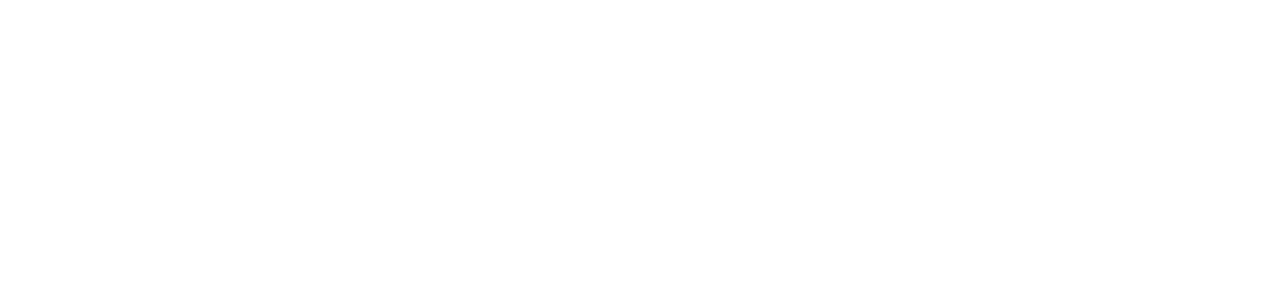
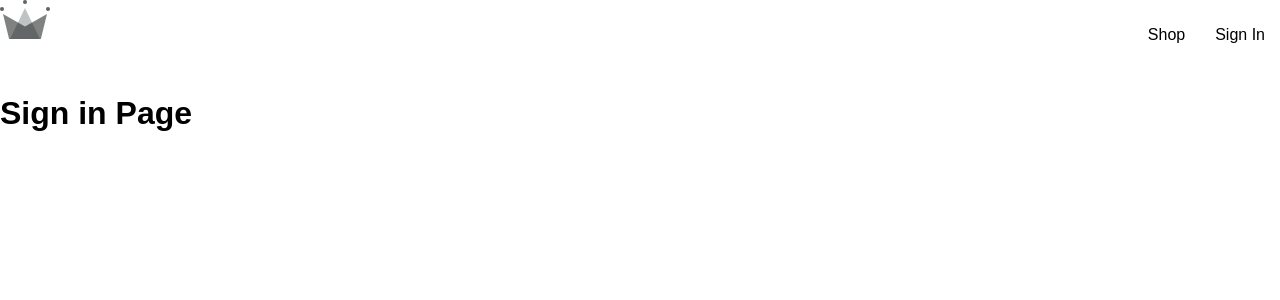
Before and after one commit to stefanscn/test-react, a React (Create React App) app: page /sign-in in a window 1280 px wide. Before the commit this address had no page. Shown: the top 300 px of the page. Built offline with nearby package versions, Linux system fonts and the light colour scheme.

Commit message:
firebase config 1

```diff
--- a/package.json
+++ b/package.json
@@ -6,6 +6,7 @@
     "@testing-library/jest-dom": "^5.17.0",
     "@testing-library/react": "^13.4.0",
     "@testing-library/user-event": "^13.5.0",
+    "firebase": "^10.9.0",
     "react": "^18.2.0",
     "react-dom": "^18.2.0",
     "react-router-dom": "^6.22.1",
--- a/src/App.js
+++ b/src/App.js
@@ -1,7 +1,8 @@
 import { Routes, Route } from "react-router-dom";
 
 import Home from "./components/routes/home/home.component";
-import Navigation from "./components/routes/home/navigation/navigation.component";
+import Navigation from "./components/routes/navigation/navigation.component";
+import SignIn from "./components/routes/sign-in/sign-in.component";
 
 
 const Shop = () => {
@@ -15,12 +16,11 @@ return(
    <Route path='/' element={<Navigation/>} >
       <Route index element ={<Home/>}></Route>
       <Route path = 'shop' element ={<Shop/>}></Route>
+      <Route path = 'sign-in' element ={<SignIn/>}></Route>
+
    </Route>
   </Routes>
   );
 }
 
 export default App;
-
-
-// comentairul aceste trebuie sters
--- a/src/components/routes/home/navigation/navigation.component.jsx
+++ b/src/components/routes/navigation/navigation.component.jsx
@@ -1,16 +1,23 @@
 import { Fragment } from "react";
 import { Outlet, Link } from "react-router-dom"
+
+import { ReactComponent as CrwnLogo } from '../../../assets/crown.svg';
+
+import './navigation.styles.scss'
 
 const Navigation = () => {
     return (
        <Fragment>
           <div className='navigation'>
             <Link className="Logo-Constainer" to='/'>
-            <div>Logo</div>
+            <CrwnLogo className='logo'/>
             </Link>
             <div className="nav-links-container">
                 <Link className='nav-link' to ='/shop'>
                     Shop
+                </Link>
+                <Link className='nav-link' to ='/sign-in'>
+                    Sign In
                 </Link>
             </div>
           </div>
--- /dev/null
+++ b/src/components/routes/navigation/navigation.styles.scss
@@ -0,0 +1,26 @@
+.navigation {
+  height: 70px;
+  width: 100%;
+  display: flex;
+  justify-content: space-between;
+  margin-bottom: 25px;
+
+  .logo-container {
+    height: 100%;
+    width: 70px;
+    padding: 25px;
+  }
+
+  .nav-links-container {
+    width: 50%;
+    height: 100%;
+    display: flex;
+    align-items: center;
+    justify-content: flex-end;
+
+    .nav-link {
+      padding: 10px 15px;
+      cursor: pointer;
+    }
+  }
+}
--- /dev/null
+++ b/src/components/routes/sign-in/sign-in.component.jsx
@@ -0,0 +1,9 @@
+const SignIn =()=>{
+    return(
+        <div>
+            <h1>Sign in Page</h1>
+        </div>
+    )
+}
+
+export default SignIn;
--- a/src/index.scss
+++ b/src/index.scss
@@ -9,3 +9,12 @@ code {
   font-family: source-code-pro, Menlo, Monaco, Consolas, 'Courier New',
     monospace;
 }
+
+a{
+  text-decoration: none;
+  color:black;
+ }
+
+ *{
+  box-sizing:border-box;
+ }
```
Also changed, not shown: src/utils/firebase/firebase.utils.js (added, +23 -0 lines), src/assets/crown.svg (added), 1 other file (tests, documents, lock files or other folders).
